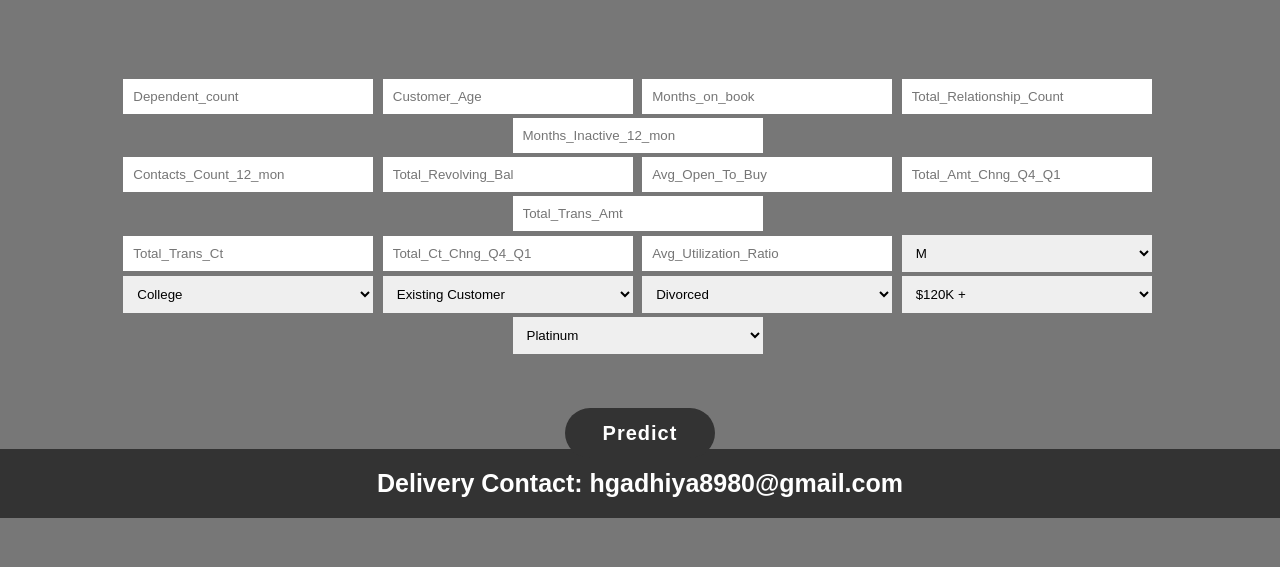
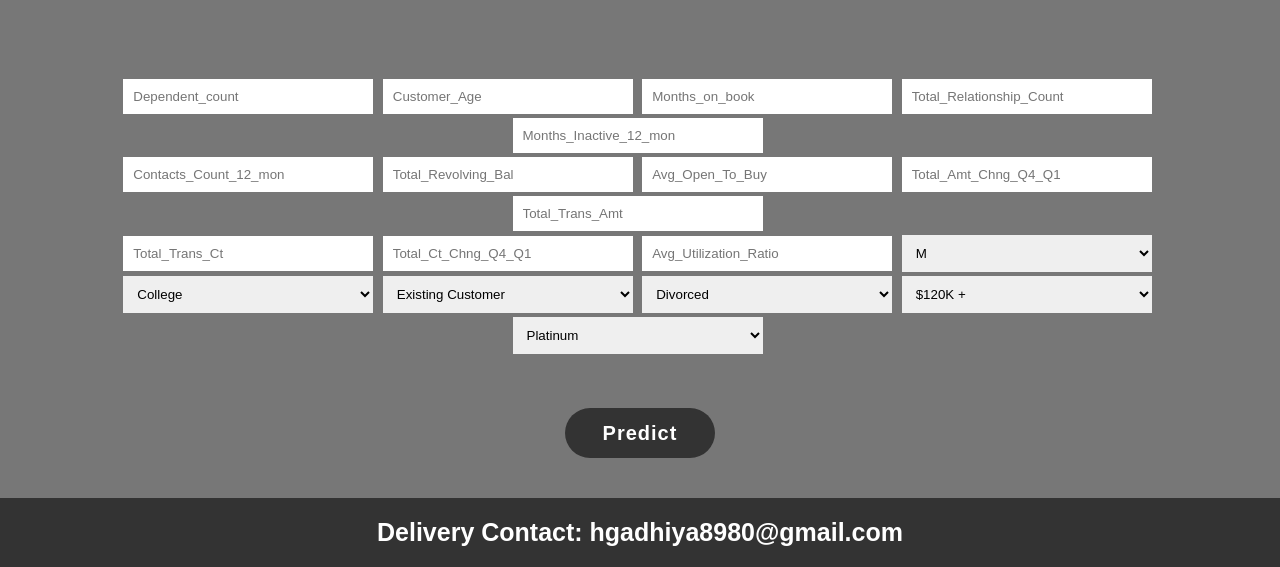
Before and after one commit to Hgadhiya01/bank-card-limit-prediction-model, a Flask app: page / in a window 1280 px wide. Shown: the part 475-1042 px from the top of the page. Before the commit the page ends 993 px from the top, so only its background shows below. Run offline with Flask 2, Linux system fonts and the light colour scheme; parts of the project's set-up code (start-up, migrations or seed data) failed here and were passed over.

Commit message:
Update index.html

```diff
--- a/templates/index.html
+++ b/templates/index.html
@@ -29,7 +29,7 @@
             .from-sec
             {
                 background-color: #777;
-                height: 450px;
+                min-height: 450px;
             }
             .pred
             {
```
